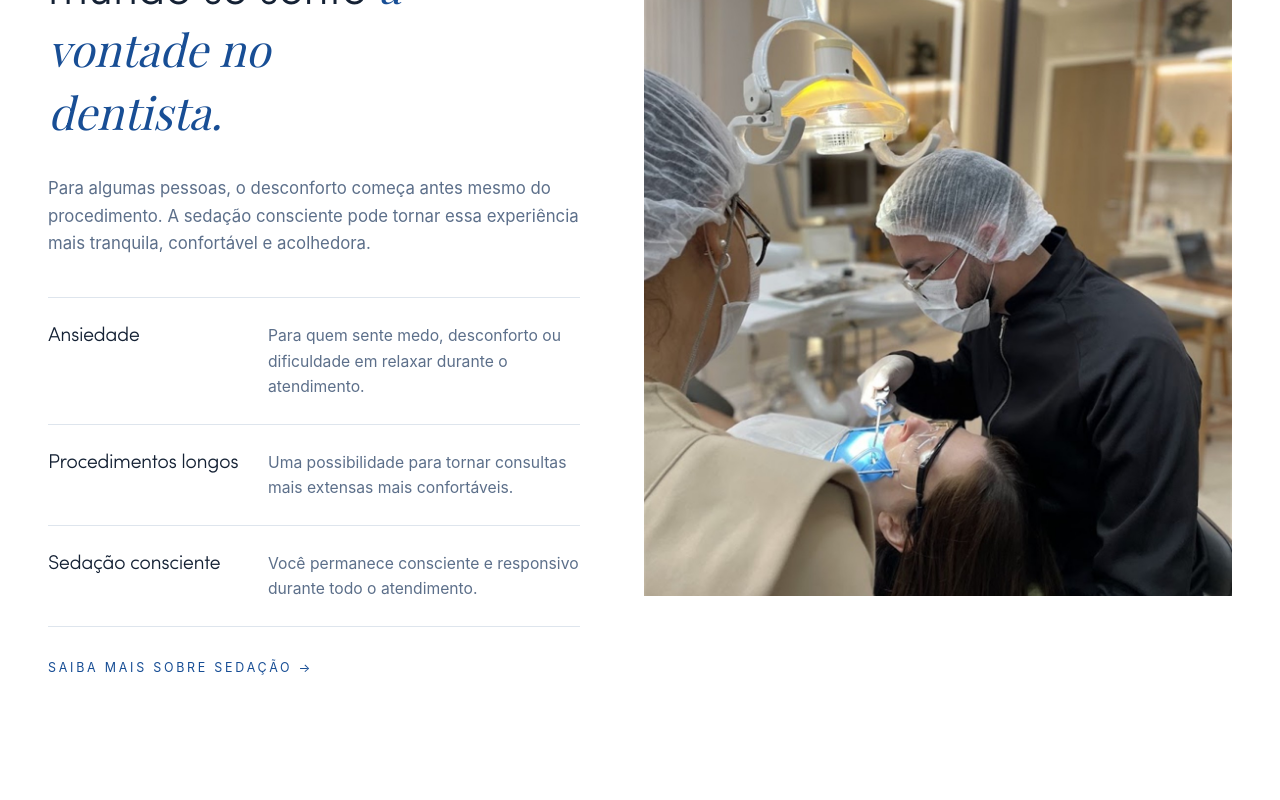
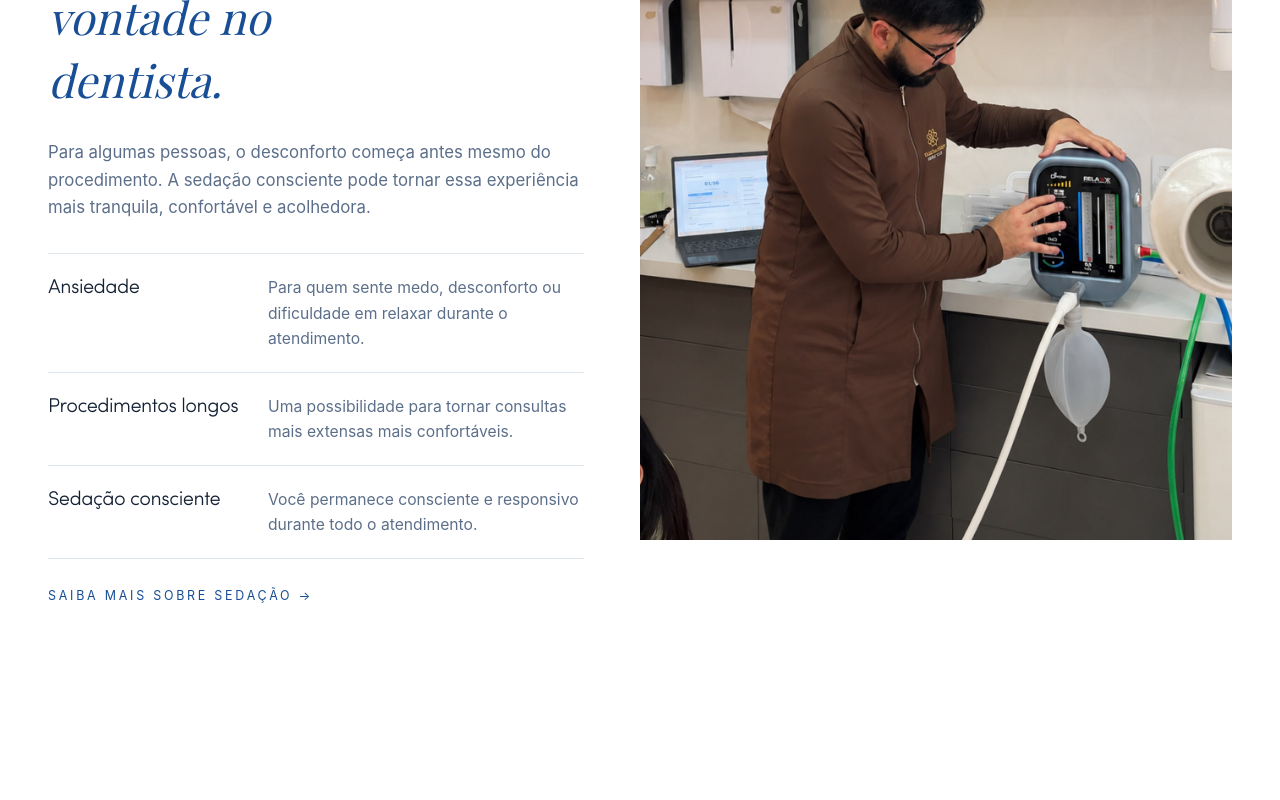
Before and after one commit to drmatheusfilgueiras/matheusfilgueiras, a React (Vite) app: page / in a window 1280 px wide. Shown: the part 10620-11420 px from the top of the page. Built offline with nearby package versions, Linux system fonts and the light colour scheme; the HTML template or start-up script is replaced by a standard one; a web font is replaced by a local one.

Commit message:
style: refine sedation section image

```diff
--- a/src/pages/HomePage.jsx
+++ b/src/pages/HomePage.jsx
@@ -6,7 +6,7 @@ import Reveal from '@/components/Reveal';
 import DiferentesFaces from '@/components/DiferentesFaces';
 import HistoriasClinicas from '@/components/HistoriasClinicas';
 const IMG_PORTRAIT = '/assets/photos/retrato-editorial-hero.jpg';
-const IMG_SEDACAO = '/assets/photos/odontologia.jpg';
+const IMG_SEDACAO = '/assets/photos/sedacao-consciente.jpg';
 const IMG_PROJECTS = {
   bravura: '/assets/projects/unidos-pela-bravura-wide.jpg',
   pesquisa: '/assets/projects/pesquisa-digital-wide.jpg',
@@ -657,8 +657,8 @@ function HomePage() {
             </section>
 
             {/* SEDAÇÃO CONSCIENTE */}
-            <section id="sedacao" className="mx-auto w-full max-w-[90rem] px-6 py-20 lg:px-12 lg:py-32">
-                <div className="grid items-start gap-12 lg:grid-cols-[0.95fr_1.05fr] lg:gap-16">
+            <section id="sedacao" className="mx-auto w-full max-w-[90rem] px-6 py-16 lg:px-12 lg:py-24">
+                <div className="grid items-start gap-10 lg:grid-cols-[0.95fr_1.05fr] lg:gap-14">
                     <div>
                         <Reveal>
                             <p className="text-[0.72rem] uppercase tracking-[0.4em] text-primary">Sedação consciente</p>
@@ -667,15 +667,15 @@ function HomePage() {
                             </h2>
                         </Reveal>
                         <Reveal delay={0.05}>
-                            <p className="mt-7 max-w-[38rem] text-[1.05rem] leading-relaxed text-muted-foreground">
+                            <p className="mt-6 max-w-[38rem] text-[1.05rem] leading-relaxed text-muted-foreground">
                                 Para algumas pessoas, o desconforto começa antes mesmo do procedimento. A sedação
                                 consciente pode tornar essa experiência mais tranquila, confortável e acolhedora.
                             </p>
                         </Reveal>
-                        <div className="mt-10 divide-y divide-border border-y border-border">
+                        <div className="mt-8 divide-y divide-border border-y border-border">
                             {sedacaoPontos.map((ponto, i) => (
                                 <Reveal key={ponto.titulo} delay={i * 0.06}>
-                                    <div className="grid gap-3 py-6 sm:grid-cols-[13rem_1fr] sm:items-baseline">
+                                    <div className="grid gap-3 py-5 sm:grid-cols-[13rem_1fr] sm:items-baseline">
                                         <h3 className="text-xl font-light tracking-tight text-foreground">{ponto.titulo}</h3>
                                         <p className="text-[0.98rem] leading-relaxed text-muted-foreground">{ponto.texto}</p>
                                     </div>
@@ -683,14 +683,14 @@ function HomePage() {
                             ))}
                         </div>
                         <Reveal delay={0.12}>
-                            <a href={WHATSAPP_URL} target="_blank" rel="noreferrer noopener" className="mt-8 inline-flex items-center gap-2 text-[0.78rem] uppercase tracking-[0.22em] text-primary transition-colors hover:text-foreground">
+                            <a href={WHATSAPP_URL} target="_blank" rel="noreferrer noopener" className="mt-7 inline-flex items-center gap-2 text-[0.78rem] uppercase tracking-[0.22em] text-primary transition-colors hover:text-foreground">
                                 Saiba mais sobre sedação →
                             </a>
                         </Reveal>
                     </div>
                     <Reveal delay={0.1}>
                         <figure className="relative overflow-hidden">
-                            <img src={IMG_SEDACAO} alt="Matheus Filgueiras durante atendimento odontológico" className="aspect-[4/5] w-full object-cover object-center" loading="lazy" />
+                            <img src={IMG_SEDACAO} alt="Matheus Filgueiras preparando equipamento de sedação consciente" className="aspect-[5/6] w-full object-cover object-center" loading="lazy" />
                         </figure>
                     </Reveal>
                 </div>
```
Also changed, not shown: public/assets/photos/sedacao-consciente.jpg (added).
